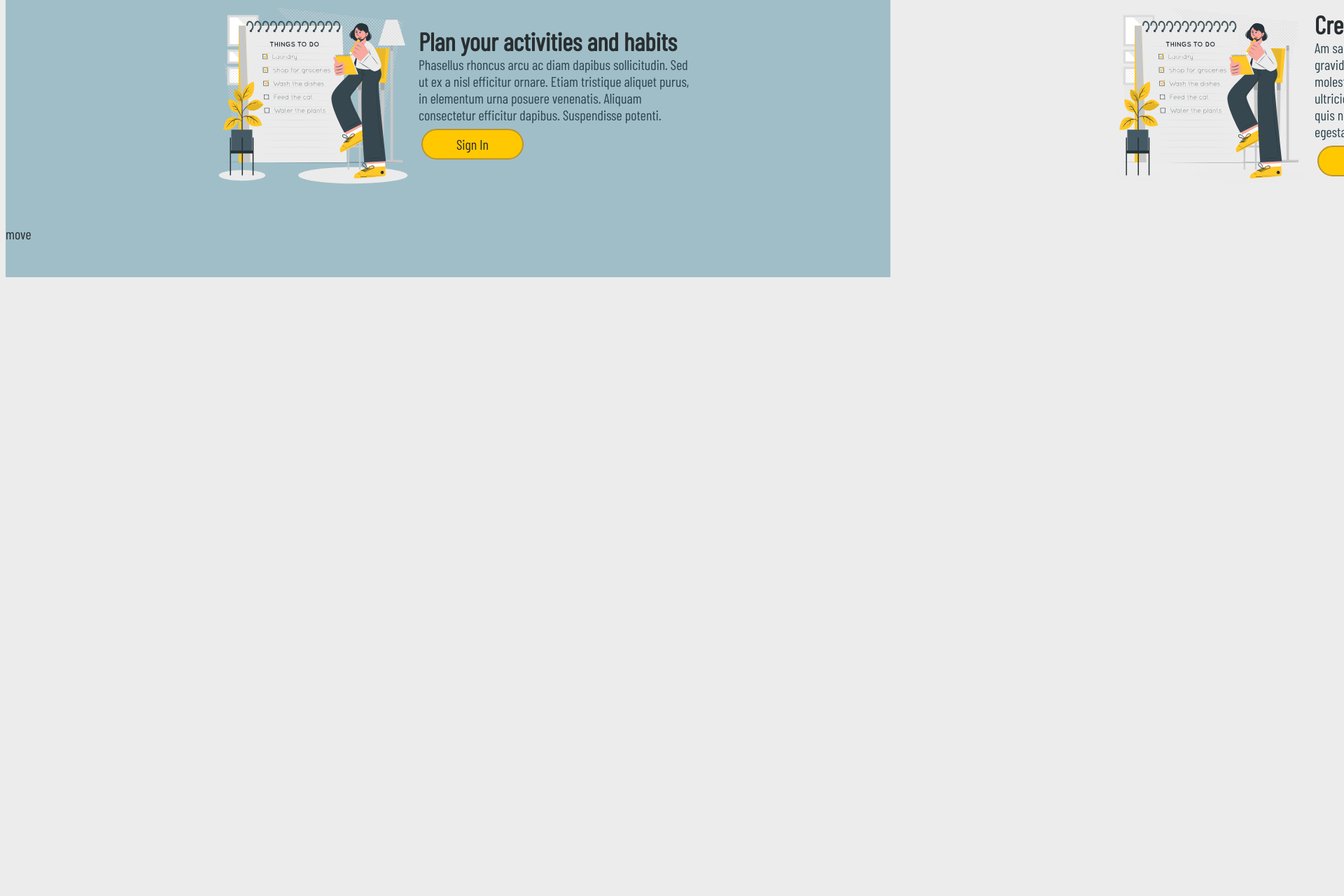
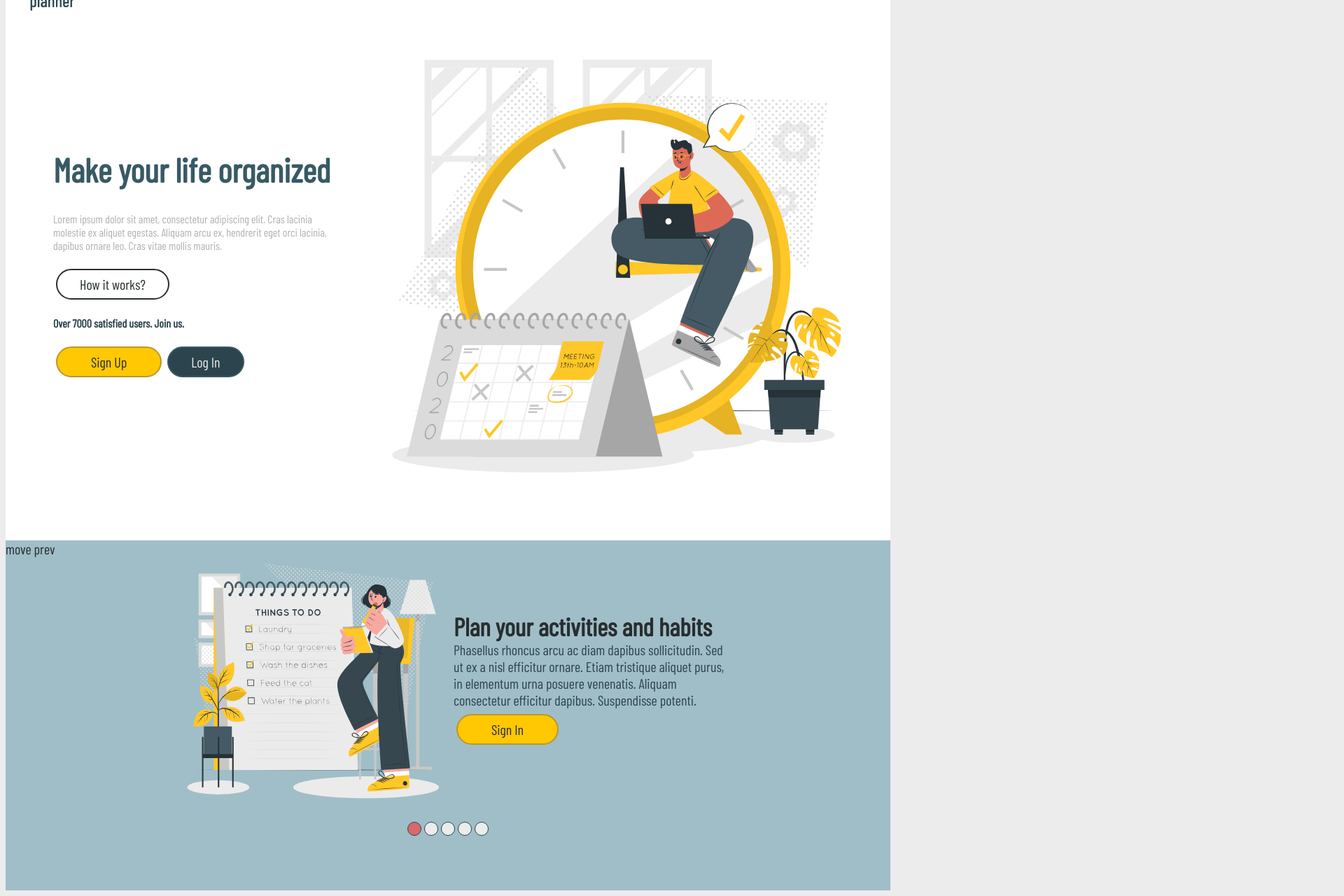
Before and after one commit to monika1127/PlannerApp, a React (Create React App) app: page / in a window 1280 px wide. Shown: the part 112-1392 px from the top of the page at 70% size, 1920 px wide, since content can reach past the window. Before the commit the page ends 800 px from the top, so only its background shows below. Built offline with nearby package versions, Linux system fonts and the light colour scheme.

Commit message:
slider - step1

```diff
--- a/src/App.js
+++ b/src/App.js
@@ -5,7 +5,7 @@ import FrontPage from './Pages/FrontPage.js/FrontPage';
 function App() {
   return (
     <div>
-      {/* <FrontPage /> */}
+      <FrontPage />
       <AboutSlider />
     </div>
   );
--- a/src/Components/Slider.js
+++ b/src/Components/Slider.js
@@ -1,19 +1,28 @@
 import React, { useState } from 'react'
-import Card from './Card'
 
+const Slider = ({ sliderData, SlideComponent }) => {
 
-const Slider = ({sliderData, SlideComponent}) => {
-const [current, setCurrent]= useState(0)
+    const [current, setCurrent] = useState(0)
+
+    const nextSlide = () => {
+        setCurrent(current < sliderData.length - 1 ? current + 1 : 0)
+        console.log(current)
+    }
+    const prevSlide = () => {
+        setCurrent(current > 0 ? current - 1 : sliderData.length - 1)
+    }
+
     return (
         <div>
-            <div className='slider__container'>
-                <div className='slider__btn' >move</div>
-                <div className='slider'>
-                    {sliderData.map((item, index) => <div className={index===current ? 'slide slide--actice' : 'slide'}>
-                        <SlideComponent data={item} key={index}/>
-                        </div>)}
-                </div>
-                <div className='slider__btn'>move</div>
+            <div className='slider__btn slider__btn--left' onClick={nextSlide}>move next</div>
+                <div className='slider__btn' onClick={prevSlide}>move prev</div>
+            <div className='slider'>
+                {sliderData.map((item, index) => <div key={index} className={index === current ? 'slide slide--active' : 'slide'}>
+                    <SlideComponent data={item} key={index} />
+                </div>)}
+            </div>
+            <div className='slider__counter'>
+                {sliderData.map((item, index) => <div key={index} className={index === current ? 'dot dot--active' : 'dot'}></div>)}
             </div>
         </div>
     )
--- a/src/stylesheet/application.css
+++ b/src/stylesheet/application.css
@@ -1,6 +1,8 @@
 @import url("https://fonts.googleapis.com/css2?family=Barlow+Condensed&display=swap");
 @import url("https://fonts.googleapis.com/css2?family=Barlow+Condensed&display=swap");
 .about-info {
+  -webkit-box-sizing: border-box;
+          box-sizing: border-box;
   display: -webkit-box;
   display: -ms-flexbox;
   display: flex;
@@ -14,20 +16,24 @@
   -webkit-box-align: center;
       -ms-flex-align: center;
           align-items: center;
-  margin: 16px 16px 36px 16px;
   height: 100vh;
+  width: 100vw;
 }
 
 .about-info .about-info__image {
   width: 90%;
 }
 
-.about-info .about-info__title {
+.about-info .about-info__details {
+  width: 90%;
+}
+
+.about-info .about-info__details .about-info__title {
   font-size: 36px;
   font-weight: 600;
 }
 
-.about-info .about-info__description {
+.about-info .about-info__details .about-info__description {
   color: #2c444e;
 }
 
@@ -43,29 +49,36 @@
     max-height: 300px;
     max-width: 300px;
   }
+  .about-info .about-info__details {
+    max-width: 400px;
+  }
+}
+
+@media (min-width: 768px) and (min-width: 998px) {
+  .about-info .about-info__image {
+    max-height: 400px;
+    max-width: 400px;
+  }
   .about-info__details {
-    max-width: 400px;
+    max-width: 500px;
+  }
+}
+
+@media (min-width: 768px) and (min-width: 998px) and (min-width: 1440px) {
+  .about-info {
+    width: 1440px;
   }
 }
 
 .about-slider {
   width: 100%;
   background-color: #a0bec8;
-  display: -webkit-box;
-  display: -ms-flexbox;
-  display: flex;
-  -webkit-box-align: center;
-      -ms-flex-align: center;
-          align-items: center;
   height: 100vh;
 }
 
 @media (min-width: 768px) {
   .about-slider {
-    height: 500px;
-    -webkit-box-pack: justify;
-        -ms-flex-pack: justify;
-            justify-content: space-between;
+    max-height: 500px;
   }
 }
 
@@ -340,25 +353,54 @@ body .page {
 
 @media (min-width: 1440px) {
   body .page {
-    width: 1400px;
+    max-width: 1400px;
     margin: auto;
   }
-}
-
-.slider__container {
-  width: 100%;
 }
 
 .slider {
   display: -webkit-box;
   display: -ms-flexbox;
   display: flex;
-  -webkit-box-align: center;
-      -ms-flex-align: center;
-          align-items: center;
 }
 
 .slide {
-  min-width: 100vw;
+  width: 100%;
+  opacity: 0;
+}
+
+.slide--active {
+  opacity: 1;
+}
+
+.slider__btn {
+  position: absolute;
+}
+
+.slider__btn--left {
+  top: 30px;
+}
+
+.slider__counter {
+  display: -webkit-box;
+  display: -ms-flexbox;
+  display: flex;
+  width: 100%;
+  -webkit-box-pack: center;
+      -ms-flex-pack: center;
+          justify-content: center;
+}
+
+.slider__counter .dot {
+  width: 20px;
+  height: 20px;
+  border-radius: 50%;
+  background-color: #ececec;
+  border: 1px solid #2c444e;
+  margin: 2px;
+}
+
+.slider__counter .dot--active {
+  background-color: #d76969;
 }
 /*# sourceMappingURL=application.css.map */
--- a/src/stylesheet/components/_aboutItem.sass
+++ b/src/stylesheet/components/_aboutItem.sass
@@ -1,19 +1,21 @@
 .about-info
+    box-sizing: border-box
     display: flex
     flex-direction: column
     justify-content: center
     align-items: center
-    margin: 16px 16px 36px 16px
     height: 100vh
+    width: 100vw
     .about-info__image
         width: 90%
+    .about-info__details
+        width: 90%
+        .about-info__title
+            font-size: $font-size-xl
+            font-weight: $font-weight-bold
 
-    .about-info__title
-        font-size: $font-size-xl
-        font-weight: $font-weight-bold
-
-    .about-info__description
-        color: $primary
+        .about-info__description
+            color: $primary
 
 @media(min-width: 768px)
 
@@ -24,15 +26,20 @@
             max-height: 300px
             max-width: 300px
 
-    .about-info__details
-        max-width: 400px
+        .about-info__details
+            max-width: 400px
 
     @media(min-width: 998px)
 
-    .about-info
-        .about-info__image
-            max-height: 400px
-            max-width: 400px
+        .about-info
 
-    .about-info__details
-        max-width: 500px
+            .about-info__image
+                max-height: 400px
+                max-width: 400px
+
+        .about-info__details
+            max-width: 500px
+
+        @media(min-width: 1440px)
+            .about-info
+                width: 1440px
--- a/src/stylesheet/components/_aboutSlider.sass
+++ b/src/stylesheet/components/_aboutSlider.sass
@@ -1,11 +1,8 @@
 .about-slider
     width: 100%
     background-color: $primary-very-light
-    display: flex
-    align-items: center
     height: 100vh
 
 @media(min-width: 768px)
     .about-slider
-        height: 500px
-        justify-content: space-between
+        max-height: 500px
--- a/src/stylesheet/shared/_basics.sass
+++ b/src/stylesheet/shared/_basics.sass
@@ -11,5 +11,5 @@ body
     .page
         background-color: #fff
         @media(min-width: 1440px)
-            width: 1400px
+            max-width: 1400px
             margin: auto
--- a/src/stylesheet/shared/_slider.sass
+++ b/src/stylesheet/shared/_slider.sass
@@ -1,8 +1,29 @@
-.slider__container
-    width: 100%
 .slider
     display: flex
-    align-items: center
 
 .slide
-    min-width: 100vw
+    width: 100%
+    opacity: 0
+
+.slide--active
+    opacity: 1
+
+.slider__btn
+    position: absolute
+
+.slider__btn--left
+    top: 30px
+
+.slider__counter
+    display: flex
+    width: 100%
+    justify-content: center
+    .dot
+        width: 20px
+        height: 20px
+        border-radius: 50%
+        background-color: $neutral-light
+        border: 1px solid $primary
+        margin: 2px
+    .dot--active
+        background-color: $danger-light
```
Also changed, not shown: 1 other file (tests, documents, lock files or other folders).
